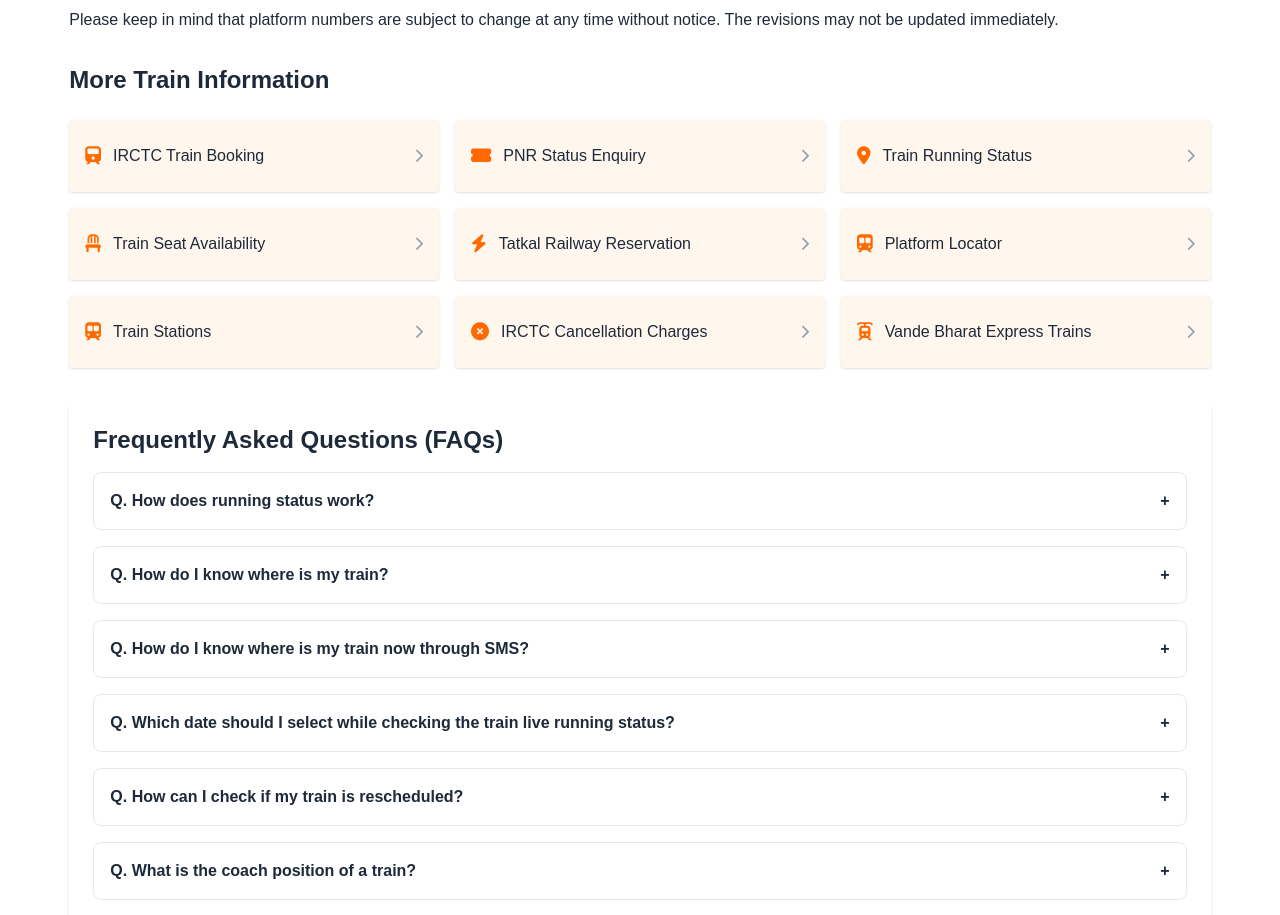
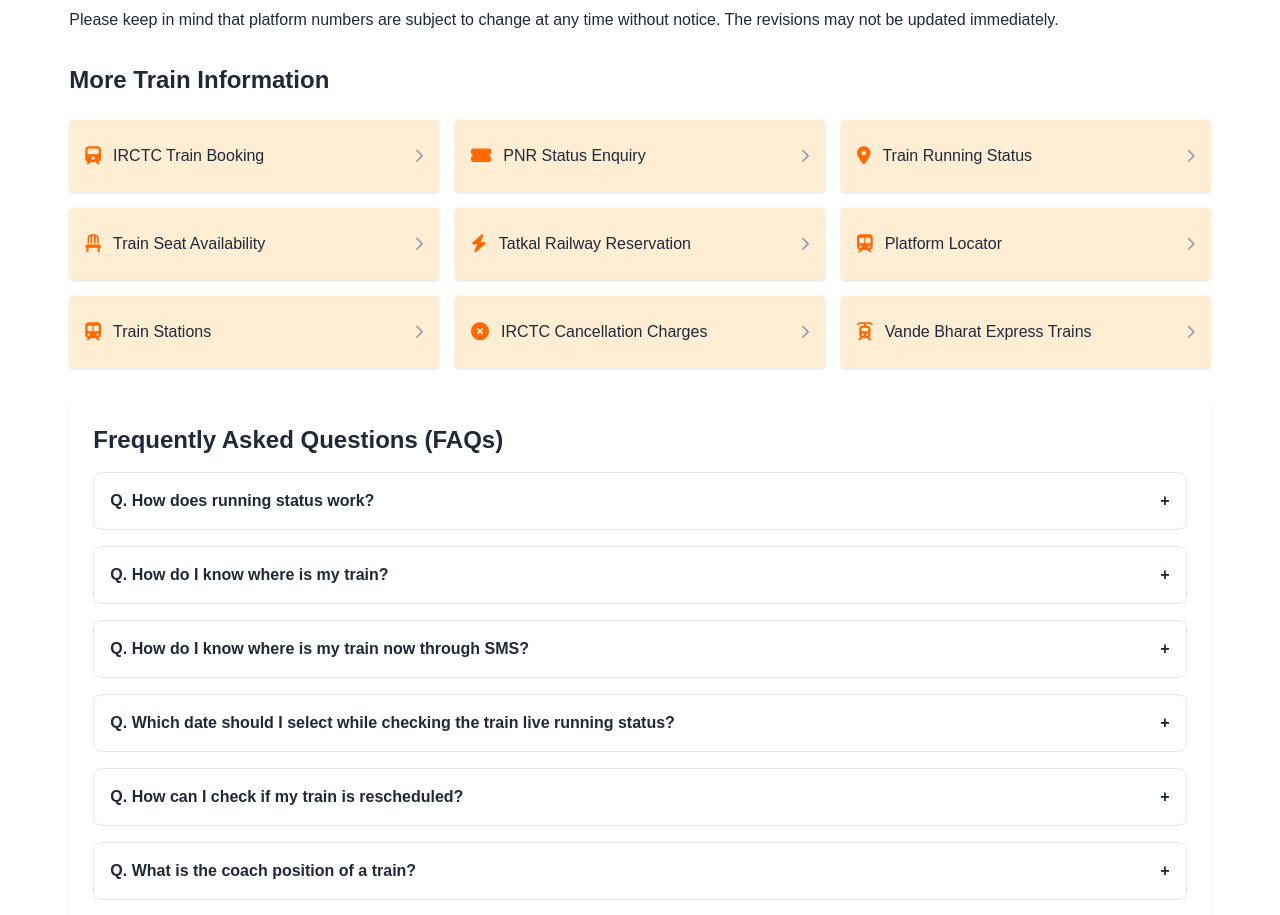
Before and after one commit to Ravi-Katiyar04/humsafar, a Next.js app: page /platform-locator in a window 1280 px wide. Shown: the part 800-1715 px from the top of the page. Built offline with nearby package versions, Linux system fonts and the light colour scheme.

Commit message:
MoreTrainInfo created and used

```diff
--- a/src/app/platform-locator/page.js
+++ b/src/app/platform-locator/page.js
@@ -1,7 +1,7 @@
 "use client";
 import { useState } from "react";
-import Link from 'next/link';
 import FAQSection from "@/components/FAQSection";
+import MoreTrainInformation from "@/components/MoreTrainInformation";
 
 export default function PlatformLocator() {
     const [train, setTrain] = useState('');
@@ -12,17 +12,6 @@
         console.log("Searching for:", train, station);
     };
 
-    const infoCards = [
-        { label: "IRCTC Train Booking", icon: "fas fa-train", href: "/booking" },
-        { label: "PNR Status Enquiry", icon: "fas fa-ticket-alt", href: "/pnr-status" },
-        { label: "Train Running Status", icon: "fas fa-map-marker-alt", href: "/live-status" },
-        { label: "Train Seat Availability", icon: "fas fa-chair", href: "/seat-availability" },
-        { label: "Tatkal Railway Reservation", icon: "fas fa-bolt", href: "/tatkal-reservation" },
-        { label: "Platform Locator", icon: "fas fa-subway", href: "/platform-locator" },
-        { label: "Train Stations", icon: "fas fa-train-subway", href: "/stations" },
-        { label: "IRCTC Cancellation Charges", icon: "fas fa-times-circle", href: "/cancellation-charges" },
-        { label: "Vande Bharat Express Trains", icon: "fas fa-train-tram", href: "/vande-bharat" },
-    ];
 
     return (
         <div className="min-h-screen bg-white">
@@ -104,22 +93,7 @@
             </div>
 
             <section className="max-w-11/12 mx-auto px-4 mb-8">
-                <h2 className="text-2xl font-bold text-gray-800 mb-6">More Train Information</h2>
-                <div className="grid grid-cols-1 sm:grid-cols-2 md:grid-cols-3 gap-4 mb-8">
-                    {infoCards.map((card, idx) => (
-                        <Link
-                            key={idx}
-                            href={card.href}
-                            className="flex items-center justify-between bg-orange-50 hover:bg-orange-100 transition px-4 py-6 rounded shadow-sm"
-                        >
-                            <div className="flex items-center gap-3">
-                                <i className={`${card.icon} text-orange-500 text-lg`}></i>
-                                <span className="text-gray-800 font-medium">{card.label}</span>
-                            </div>
-                            <i className="fas fa-chevron-right text-gray-400 text-sm"></i>
-                        </Link>
-                    ))}
-                </div>
+                <MoreTrainInformation/>
 
                 <FAQSection />
             </section>
--- a/src/app/search-station/page.js
+++ b/src/app/search-station/page.js
@@ -1,7 +1,8 @@
 "use client";
 import { useState } from "react";
 import FAQSection from "@/components/FAQSection";
-
+import MoreTrainInformation from "@/components/MoreTrainInformation";
+import Link from "next/link";
 
 export default function TatkalBooking() {
     const [source, setSource] = useState("Bengaluru (YPR)");
@@ -237,6 +238,8 @@
                         </table>
                     </section>
 
+                    <MoreTrainInformation/>
+
                     < FAQSection />
 
                 </div>
--- /dev/null
+++ b/src/components/MoreTrainInformation.jsx
@@ -0,0 +1,38 @@
+"use clint";
+import Link from "next/link";
+
+
+export default function MoreTrainInformation() {
+
+    const infoCards = [
+        { label: "IRCTC Train Booking", icon: "fas fa-train", href: "/booking" },
+        { label: "PNR Status Enquiry", icon: "fas fa-ticket-alt", href: "/pnr-status" },
+        { label: "Train Running Status", icon: "fas fa-map-marker-alt", href: "/live-status" },
+        { label: "Train Seat Availability", icon: "fas fa-chair", href: "/seat-availability" },
+        { label: "Tatkal Railway Reservation", icon: "fas fa-bolt", href: "/tatkal-reservation" },
+        { label: "Platform Locator", icon: "fas fa-subway", href: "/platform-locator" },
+        { label: "Train Stations", icon: "fas fa-train-subway", href: "/stations" },
+        { label: "IRCTC Cancellation Charges", icon: "fas fa-times-circle", href: "/cancellation-charges" },
+        { label: "Vande Bharat Express Trains", icon: "fas fa-train-tram", href: "/vande-bharat" },
+    ];
+    return (
+        <>
+            <h2 className="text-2xl font-bold text-gray-800 mb-6">More Train Information</h2>
+            <div className="grid grid-cols-1 sm:grid-cols-2 md:grid-cols-3 gap-4 mb-8">
+                {infoCards.map((card, idx) => (
+                    <Link
+                        key={idx}
+                        href={card.href}
+                        className="flex items-center justify-between bg-orange-100 hover:bg-orange-200 transition px-4 py-6 rounded shadow-sm"
+                    >
+                        <div className="flex items-center gap-3">
+                            <i className={`${card.icon} text-orange-500 text-lg`}></i>
+                            <span className="text-gray-800 font-medium">{card.label}</span>
+                        </div>
+                        <i className="fas fa-chevron-right text-gray-400 text-sm"></i>
+                    </Link>
+                ))}
+            </div>
+        </>
+    );
+}
```
